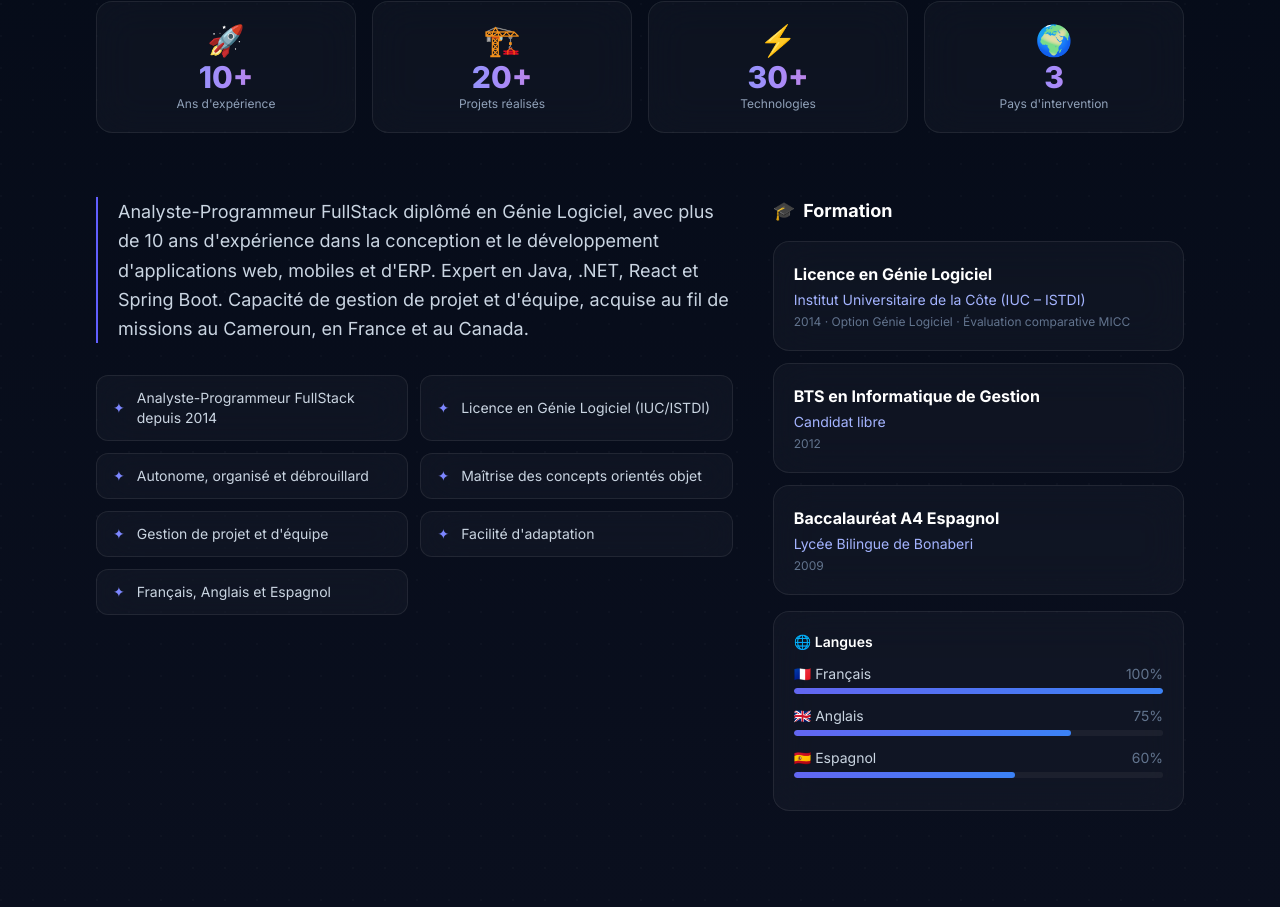
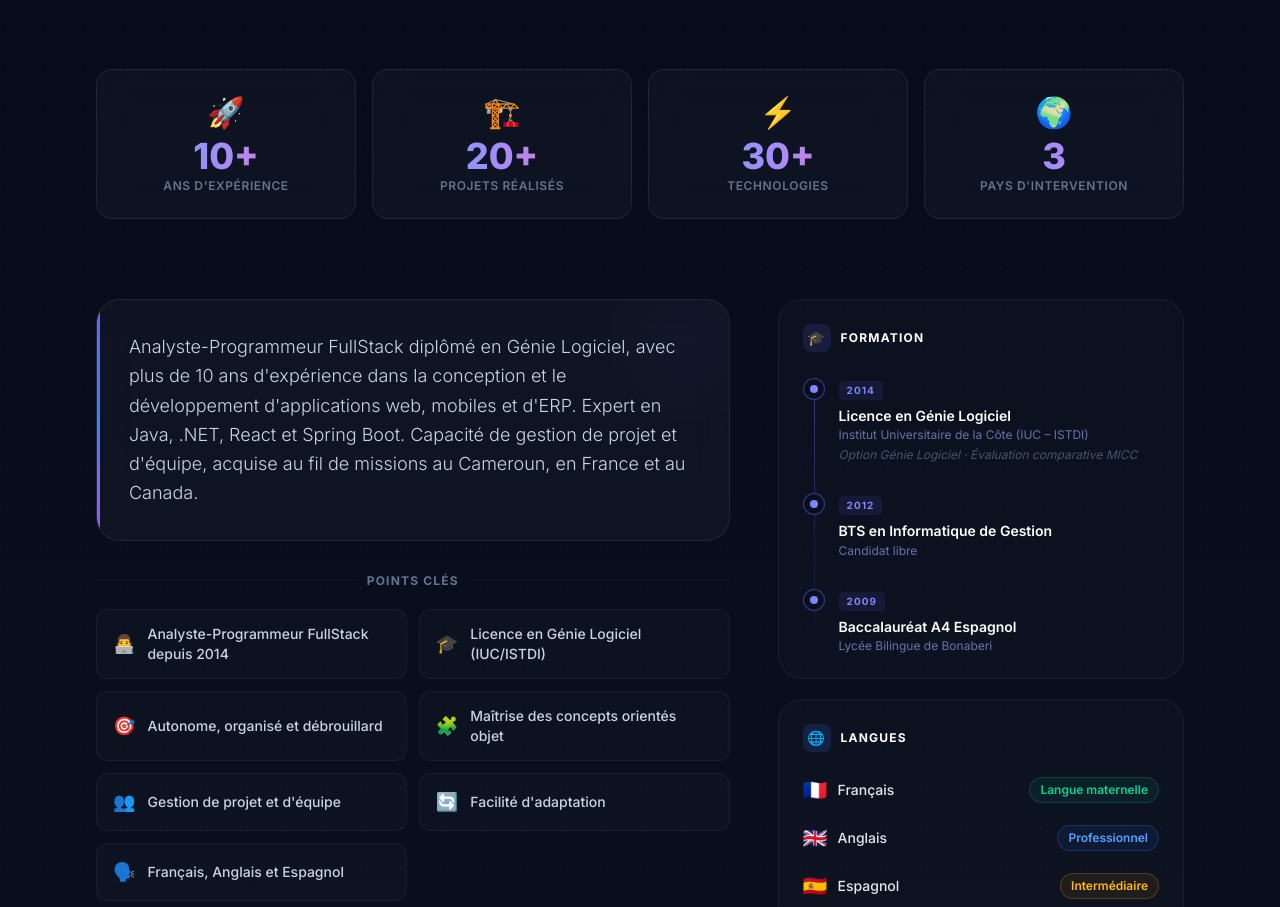
Before and after one commit to dowesw/portfolio, a React (Vite) app: page / in a window 1280 px wide. Shown: the part 1053-1960 px from the top of the page. Built offline with nearby package versions, Linux system fonts and the light colour scheme.

Commit message:
Initial commit

```diff
--- a/src/components/About.tsx
+++ b/src/components/About.tsx
@@ -1,77 +1,148 @@
 import { education } from '../data/portfolio';
 import { useLanguage } from '../i18n/LanguageContext';
 
+const highlightIcons = ['👨‍💻', '🎓', '🎯', '🧩', '👥', '🔄', '🗣️'];
+
 export default function About() {
     const { t, lang } = useLanguage();
+
     return (
-        <section id="about" className="py-24 relative overflow-hidden" style={{ background: 'linear-gradient(180deg, #050b18 0%, #0a0f1e 100%)' }}>
-            <div className="absolute inset-0 opacity-[0.02]" style={{ backgroundImage: 'radial-gradient(circle at 1px 1px, #fff 1px, transparent 0)', backgroundSize: '32px 32px' }} />
+        <section id="about" className="py-28 relative overflow-hidden" style={{ background: 'linear-gradient(180deg, #050b18 0%, #0a0f1e 100%)' }}>
+            <div className="absolute inset-0 opacity-[0.025]" style={{ backgroundImage: 'radial-gradient(circle at 1px 1px, #fff 1px, transparent 0)', backgroundSize: '40px 40px' }} />
+            <div className="absolute top-0 left-1/2 -translate-x-1/2 w-px h-24" style={{ background: 'linear-gradient(180deg, transparent, rgba(99,102,241,0.4), transparent)' }} />
 
             <div className="relative z-10 max-w-6xl mx-auto px-4 sm:px-6 lg:px-8">
-                {/* Section title */}
-                <div className="text-center mb-16">
-                    <span className="inline-block px-4 py-1.5 rounded-full text-xs font-bold tracking-widest uppercase text-indigo-400 glass border border-indigo-500/20 mb-4">{t.about.badge}</span>
-                    <h2 className="text-4xl sm:text-5xl font-black gradient-text">{t.about.title}</h2>
+
+                {/* Header */}
+                <div className="text-center mb-20">
+                    <span className="inline-block px-4 py-1.5 rounded-full text-xs font-bold tracking-widest uppercase text-indigo-400 glass border border-indigo-500/20 mb-5">
+                        {t.about.badge}
+                    </span>
+                    <h2 className="text-4xl sm:text-5xl font-black gradient-text mb-3">{t.about.title}</h2>
+                    <p className="text-slate-500 text-sm max-w-xs mx-auto">
+                        {lang === 'en' ? 'Background · Skills · Values' : 'Parcours · Compétences · Valeurs'}
+                    </p>
                 </div>
 
-                {/* Stats row */}
-                <div className="grid grid-cols-2 lg:grid-cols-4 gap-4 mb-16">
+                {/* Stats */}
+                <div className="grid grid-cols-2 lg:grid-cols-4 gap-4 mb-20">
                     {t.about.stats.map((s) => (
-                        <div key={s.label} className="glass glass-hover rounded-2xl p-5 text-center transition-all hover:-translate-y-1">
-                            <div className="text-3xl mb-1">{s.icon}</div>
-                            <p className="text-3xl font-black gradient-text-blue leading-none mb-1">{s.value}</p>
-                            <p className="text-slate-400 text-xs">{s.label}</p>
+                        <div key={s.label} className="relative glass glass-hover rounded-2xl p-6 text-center transition-all duration-300 hover:-translate-y-1 group overflow-hidden border border-white/[0.04]">
+                            <div className="absolute inset-0 opacity-0 group-hover:opacity-100 transition-opacity duration-300 rounded-2xl"
+                                style={{ background: 'radial-gradient(circle at 50% 0%, rgba(99,102,241,0.1) 0%, transparent 70%)' }} />
+                            <div className="text-3xl mb-2">{s.icon}</div>
+                            <p className="text-4xl font-black gradient-text-blue leading-none mb-1">{s.value}</p>
+                            <p className="text-slate-500 text-xs font-semibold tracking-wider uppercase">{s.label}</p>
                         </div>
                     ))}
                 </div>
 
-                <div className="grid lg:grid-cols-5 gap-10 items-start">
+                {/* Main grid */}
+                <div className="grid lg:grid-cols-5 gap-12 items-start">
+
+                    {/* Left – Bio + Highlights */}
+                    <div className="lg:col-span-3 space-y-8">
+
                         {/* Bio */}
-                    <div className="lg:col-span-3">
-                        <p className="text-slate-300 text-lg leading-relaxed mb-8 border-l-2 border-indigo-500 pl-5">
+                        <div className="relative glass rounded-3xl p-8 border border-white/[0.04] overflow-hidden">
+                            <div className="absolute top-0 left-0 w-[3px] h-full rounded-l-3xl"
+                                style={{ background: 'linear-gradient(180deg, #6366f1, #3b82f6, #a855f7)' }} />
+                            <div className="absolute -top-10 -right-10 w-40 h-40 rounded-full opacity-[0.04]"
+                                style={{ background: 'radial-gradient(circle, #6366f1, transparent)' }} />
+                            <p className="text-slate-300 text-base sm:text-lg leading-relaxed font-light">
                                 {t.about.bio}
                             </p>
+                        </div>
+
+                        {/* Highlights */}
+                        <div>
+                            <div className="flex items-center gap-3 mb-5">
+                                <span className="flex-1 h-px bg-white/[0.05]" />
+                                <span className="text-slate-500 text-xs font-bold tracking-widest uppercase">
+                                    {lang === 'en' ? 'Key Points' : 'Points clés'}
+                                </span>
+                                <span className="flex-1 h-px bg-white/[0.05]" />
+                            </div>
                             <div className="grid sm:grid-cols-2 gap-3">
                                 {t.about.highlights.map((item, i) => (
-                                <div key={i} className="flex items-center gap-3 glass rounded-xl px-4 py-3 text-sm text-slate-300">
-                                    <span className="text-indigo-400">✦</span>
-                                    {item}
+                                    <div key={i} className="flex items-center gap-3 rounded-xl px-4 py-3.5 border border-white/[0.05] bg-white/[0.02] hover:border-indigo-500/25 hover:bg-indigo-500/[0.04] transition-all duration-200 hover:-translate-y-0.5">
+                                        <span className="text-lg flex-shrink-0 select-none">{highlightIcons[i] ?? '✦'}</span>
+                                        <span className="text-sm font-medium text-slate-300">{item}</span>
                                     </div>
                                 ))}
                             </div>
                         </div>
+                    </div>
 
-                    {/* Education */}
-                    <div className="lg:col-span-2">
-                        <h3 className="text-white font-bold text-lg mb-4 flex items-center gap-2">
-                            <span className="text-indigo-400">🎓</span> {t.about.educationTitle}
+                    {/* Right – Formation + Langues */}
+                    <div className="lg:col-span-2 space-y-5">
+
+                        {/* Education – timeline */}
+                        <div className="rounded-3xl p-6 border border-white/[0.05]" style={{ background: 'rgba(255,255,255,0.02)' }}>
+                            <h3 className="text-white font-bold text-xs tracking-widest uppercase mb-6 flex items-center gap-2.5">
+                                <span className="w-7 h-7 rounded-lg flex items-center justify-center text-sm"
+                                    style={{ background: 'rgba(99,102,241,0.15)' }}>🎓</span>
+                                {t.about.educationTitle}
                             </h3>
+                            <div className="relative">
+                                <div className="absolute left-[11px] top-2 bottom-0 w-px"
+                                    style={{ background: 'linear-gradient(180deg, rgba(99,102,241,0.5), rgba(59,130,246,0.2), transparent)' }} />
                                 {education.map((edu) => {
                                     const eduDegree = lang === 'en' ? edu.degreeEn : edu.degree;
                                     const eduNote = lang === 'en' ? edu.noteEn : edu.note;
                                     return (
-                                <div key={edu.degree} className="glass rounded-2xl p-5 border border-indigo-500/20 mb-3">
-                                    <p className="text-white font-bold mb-1">{eduDegree}</p>
-                                    <p className="text-indigo-300 text-sm mb-1">{edu.school}</p>
-                                    <p className="text-slate-500 text-xs">{edu.year}{eduNote ? ` · ${eduNote}` : ''}</p>
+                                        <div key={edu.degree} className="relative pl-9 pb-7 last:pb-0">
+                                            <div className="absolute left-0 top-0.5 w-[22px] h-[22px] rounded-full border border-indigo-500/50 flex items-center justify-center"
+                                                style={{ background: '#0a0f1e' }}>
+                                                <div className="w-2 h-2 rounded-full bg-indigo-400" />
+                                            </div>
+                                            <span className="inline-block text-[10px] font-bold tracking-widest text-indigo-400 rounded px-2 py-0.5 mb-1.5"
+                                                style={{ background: 'rgba(99,102,241,0.1)' }}>
+                                                {edu.year}
+                                            </span>
+                                            <p className="text-white font-semibold text-sm leading-snug mb-0.5">{eduDegree}</p>
+                                            <p className="text-indigo-300/60 text-xs">{edu.school}</p>
+                                            {eduNote && (
+                                                <p className="text-slate-600 text-xs mt-1 italic">{eduNote}</p>
+                                            )}
                                         </div>
                                     );
                                 })}
-
-                        <div className="mt-4 glass rounded-2xl p-5">
-                            <h4 className="text-white font-semibold mb-3 text-sm">🌐 {t.about.languagesTitle}</h4>
-                            {t.about.languages.map((lang) => (
-                                <div key={lang.name} className="mb-3">
-                                    <div className="flex justify-between text-sm mb-1">
-                                        <span className="text-slate-300">{lang.flag} {lang.name}</span>
-                                        <span className="text-slate-500">{lang.pct}%</span>
-                                    </div>
-                                    <div className="h-1.5 bg-white/5 rounded-full overflow-hidden">
-                                        <div className="h-full rounded-full" style={{ width: `${lang.pct}%`, background: 'linear-gradient(90deg,#6366f1,#3b82f6)' }} />
                             </div>
                         </div>
-                            ))}
+
+                        {/* Languages */}
+                        <div className="rounded-3xl p-6 border border-white/[0.05]" style={{ background: 'rgba(255,255,255,0.02)' }}>
+                            <h3 className="text-white font-bold text-xs tracking-widest uppercase mb-5 flex items-center gap-2.5">
+                                <span className="w-7 h-7 rounded-lg flex items-center justify-center text-sm"
+                                    style={{ background: 'rgba(59,130,246,0.15)' }}>🌐</span>
+                                {t.about.languagesTitle}
+                            </h3>
+                            <div className="space-y-3">
+                                {t.about.languages.map((l, i) => {
+                                    const levels = lang === 'en'
+                                        ? ['Native', 'Professional', 'Intermediate']
+                                        : ['Langue maternelle', 'Professionnel', 'Intermédiaire'];
+                                    const badge = [
+                                        'text-emerald-400 border-emerald-500/25 bg-emerald-500/[0.08]',
+                                        'text-blue-400 border-blue-500/25 bg-blue-500/[0.08]',
+                                        'text-amber-400 border-amber-500/25 bg-amber-500/[0.08]',
+                                    ];
+                                    return (
+                                        <div key={l.name} className="flex items-center justify-between py-1">
+                                            <div className="flex items-center gap-2.5">
+                                                <span className="text-xl">{l.flag}</span>
+                                                <span className="text-slate-200 text-sm font-medium">{l.name}</span>
                                             </div>
+                                            <span className={`text-xs font-semibold px-2.5 py-1 rounded-full border ${badge[i] ?? badge[2]}`}>
+                                                {levels[i] ?? levels[2]}
+                                            </span>
+                                        </div>
+                                    );
+                                })}
+                            </div>
+                        </div>
+
                     </div>
                 </div>
             </div>
```
Lines whose indentation alone changed are shown as unchanged.
